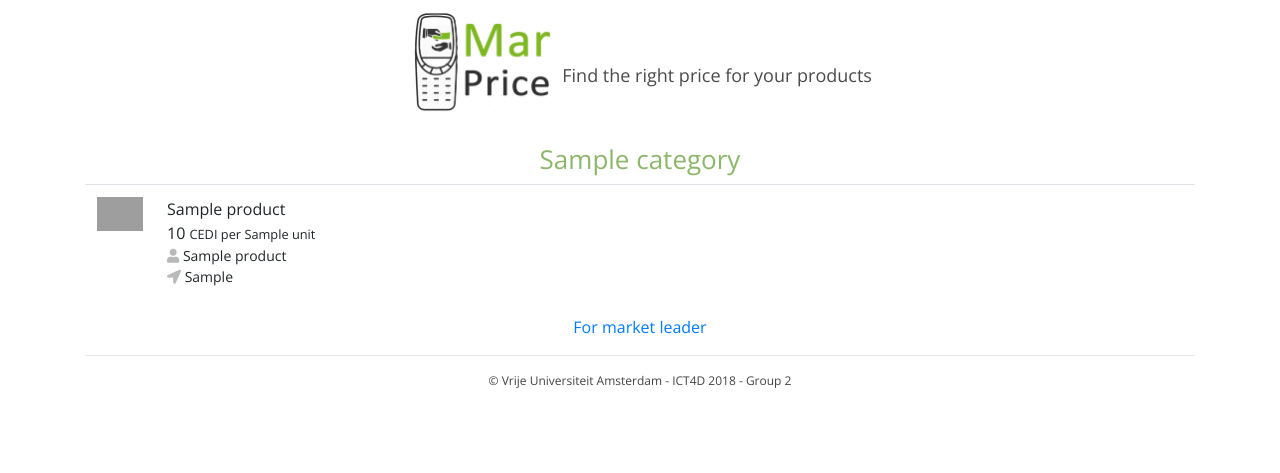
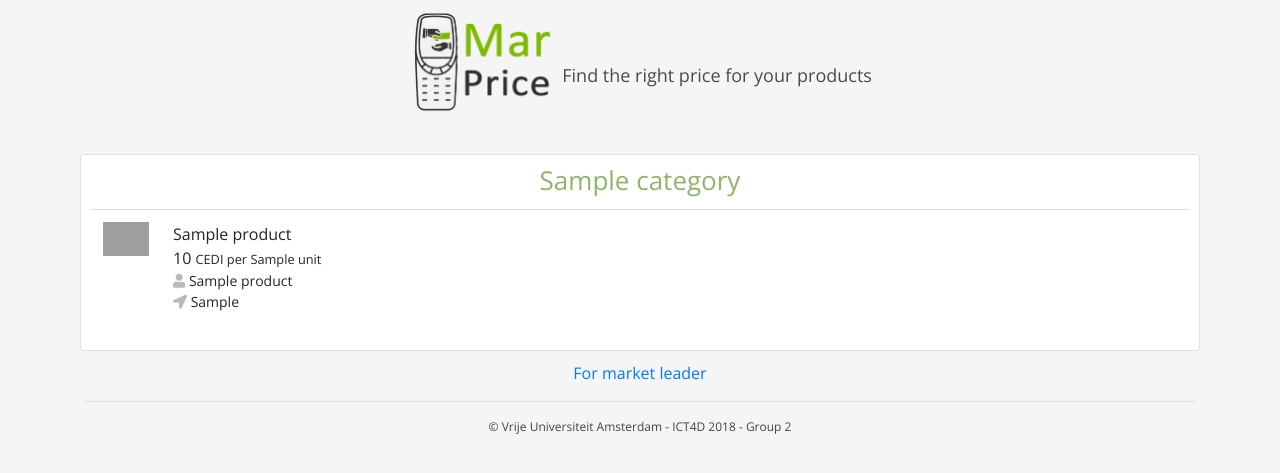
Before and after one commit to aoelen/marprix-django, a Django app: page / in a window 1280 px wide. Shown: the top 473 px of the page. Run offline with Django 3.2, Linux system fonts and the light colour scheme; tables that the repository leaves empty hold one stand-in row (values such as "Sample post"); some libraries are stand-ins or nearby versions; grey boxes are pictures that could not be loaded.

Commit message:
Design improvements

```diff
--- a/marprix/marketplace/static/marketplace/css/style.css
+++ b/marprix/marketplace/static/marketplace/css/style.css
@@ -3,6 +3,7 @@
 }
 body {
 	padding-top: 10px;
+	background: #f5f5f5;
 }
 header img{
 	width: 150px;
@@ -56,6 +57,10 @@ table .name {
 .slogan {
 	font-size: 18px; color: #4a4a4a;
 }
+.card {
+	padding:10px;
+	margin:10px;
+}
 @media only screen and (max-width: 580px) {
 	.slogan {
 		display: none;
--- a/marprix/marketplace/templates/marketplace/housekeeping.html
+++ b/marprix/marketplace/templates/marketplace/housekeeping.html
@@ -38,8 +38,8 @@
 
         {% for category in all_categories %}
             {% if not forloop.counter|divisibleby:2 %}<div class="row">{% endif %}
-            <section class="col category">
-                <h1 class="category-title">{{ category.name }}<br><small>Price in CEDI</small></h1>
+            <section class="col categoryc card">
+                <h1 class="category-title card-title">{{ category.name }}<br><small>Price in CEDI</small></h1>
 
                 <table class="table table">
                     <tbody>
--- a/marprix/marketplace/templates/marketplace/index.html
+++ b/marprix/marketplace/templates/marketplace/index.html
@@ -4,8 +4,8 @@
 {% block content %}
     {% for category in all_categories %}
     {% if not forloop.counter|divisibleby:2 %}<div class="row">{% endif %}
-    <section class="col category">
-        <h1 class="category-title">{{ category.name }}<br></h1>
+    <section class="card col category">
+        <h1 class="category-title card-title">{{ category.name }}<br></h1>
 
         <table class="table table">
             <tbody>
--- a/marprix/marketplace/templates/marketplace/layout.html
+++ b/marprix/marketplace/templates/marketplace/layout.html
@@ -17,7 +17,7 @@
 <body class="container">
 
     <header class="container text-center">
-        <a href="/"><img src="{% static "marketplace/img/logo.jpeg" %}" class="img-fluid"></a> <span class="slogan">Find the right price for your products</span>
+        <a href="/"><img src="{% static "marketplace/img/logo.png" %}" class="img-fluid"></a> <span class="slogan">Find the right price for your products</span>
     </header>
 
     {{title}}
```
Also changed, not shown: marprix/marketplace/static/marketplace/img/logo.jpeg (deleted), marprix/marketplace/static/marketplace/img/logo.png (added), 1 other file.
